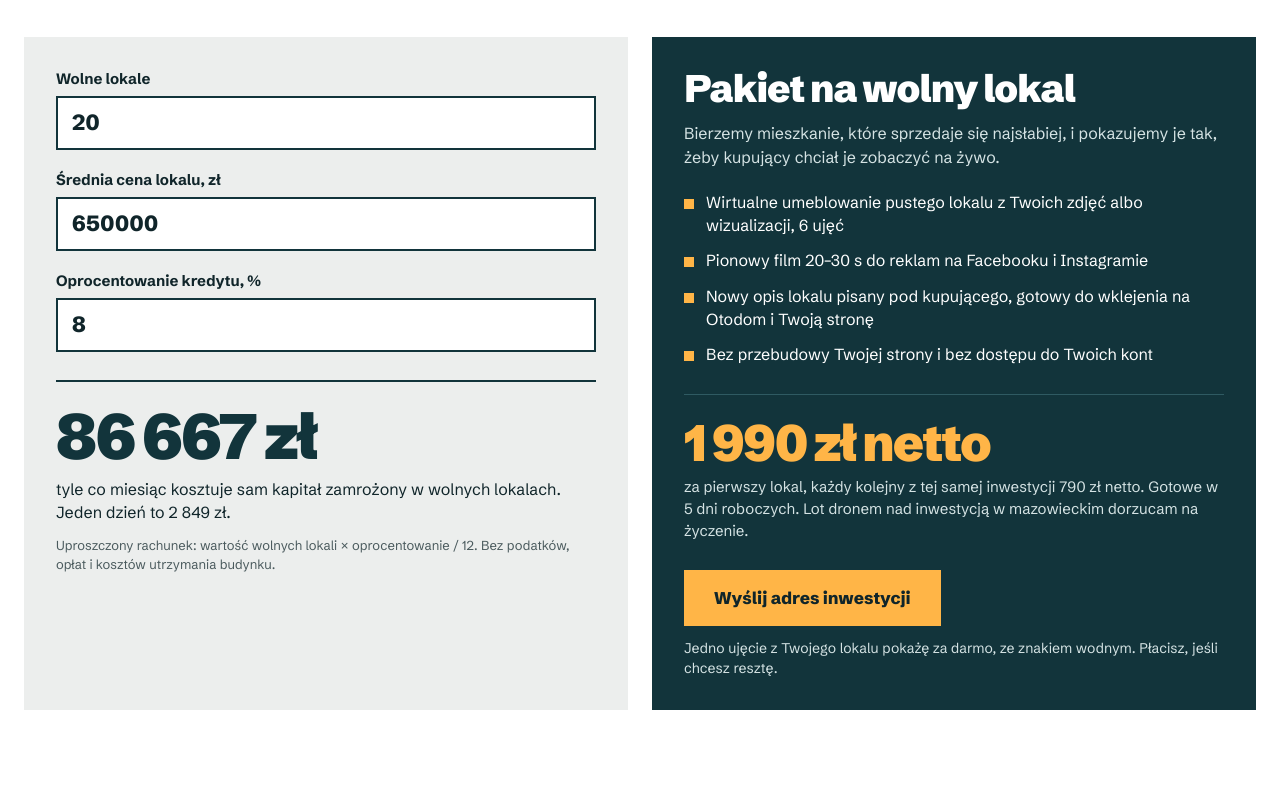
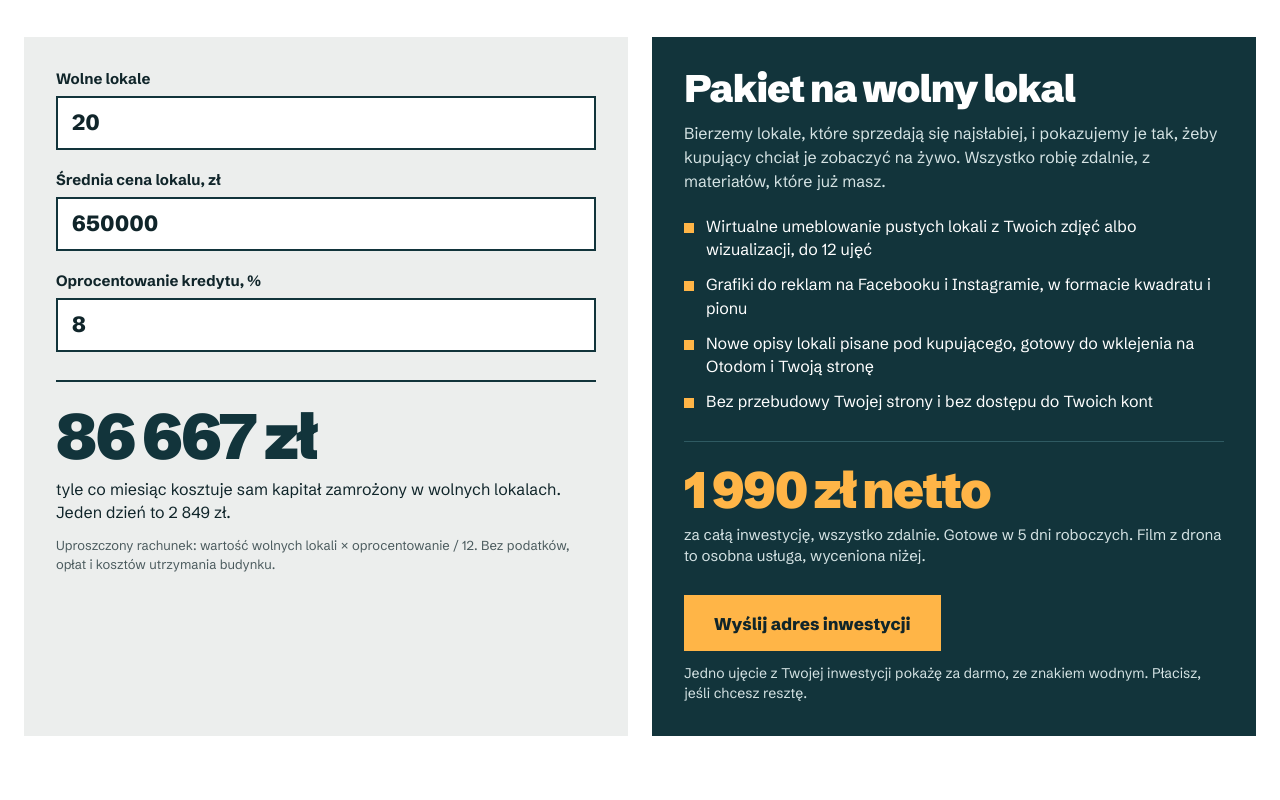
Before and after one commit to michalkusnierz/pukpukpuk, a plain HTML site: page index.html in a window 1280 px wide. Shown: the part 1560-2360 px from the top of the page. Drawn offline with nearby package versions, Linux system fonts and the light colour scheme; a web font is replaced by a local one.

Commit message:
Pakiet wolne lokale: 1990 zł za inwestycję, tylko praca zdalna, bez filmu
Co-Authored-By: Claude Opus 5.5 <noreply@anthropic.com>
Claude-Session: https://claude.ai/code/session_014ajQhdCkiooE5t1gRzM9xY

```diff
--- a/index.html
+++ b/index.html
@@ -213,20 +213,20 @@ button:focus-visible,a:focus-visible,input:focus-visible{outline:3px solid #1025
 </div>
 <div style="background: #12343B; color: #FFFFFF; padding: 32px; display: flex; flex-direction: column">
 <div style="font-weight: 900; font-size: clamp(28px, 3vw, 40px); line-height: 1; letter-spacing: -.03em">Pakiet na wolny lokal</div>
-<p style="margin: 14px 0 0; font-size: 16px; line-height: 1.5; color: #D5E3E4">Bierzemy mieszkanie, które sprzedaje się najsłabiej, i pokazujemy je tak, żeby kupujący chciał je zobaczyć na żywo.</p>
+<p style="margin: 14px 0 0; font-size: 16px; line-height: 1.5; color: #D5E3E4">Bierzemy lokale, które sprzedają się najsłabiej, i pokazujemy je tak, żeby kupujący chciał je zobaczyć na żywo. Wszystko robię zdalnie, z materiałów, które już masz.</p>
 <ul style="margin: 22px 0 0; padding: 0; list-style: none; display: grid; gap: 12px; font-size: 16px; line-height: 1.45">
-<li style="padding-left: 22px; position: relative"><span aria-hidden="true" style="position: absolute; left: 0; top: 8px; width: 10px; height: 10px; background: #FFB547"></span>Wirtualne umeblowanie pustego lokalu z Twoich zdjęć albo wizualizacji, 6 ujęć</li>
-<li style="padding-left: 22px; position: relative"><span aria-hidden="true" style="position: absolute; left: 0; top: 8px; width: 10px; height: 10px; background: #FFB547"></span>Pionowy film 20–30 s do reklam na Facebooku i Instagramie</li>
-<li style="padding-left: 22px; position: relative"><span aria-hidden="true" style="position: absolute; left: 0; top: 8px; width: 10px; height: 10px; background: #FFB547"></span>Nowy opis lokalu pisany pod kupującego, gotowy do wklejenia na Otodom i Twoją stronę</li>
+<li style="padding-left: 22px; position: relative"><span aria-hidden="true" style="position: absolute; left: 0; top: 8px; width: 10px; height: 10px; background: #FFB547"></span>Wirtualne umeblowanie pustych lokali z Twoich zdjęć albo wizualizacji, do 12 ujęć</li>
+<li style="padding-left: 22px; position: relative"><span aria-hidden="true" style="position: absolute; left: 0; top: 8px; width: 10px; height: 10px; background: #FFB547"></span>Grafiki do reklam na Facebooku i Instagramie, w formacie kwadratu i pionu</li>
+<li style="padding-left: 22px; position: relative"><span aria-hidden="true" style="position: absolute; left: 0; top: 8px; width: 10px; height: 10px; background: #FFB547"></span>Nowe opisy lokali pisane pod kupującego, gotowy do wklejenia na Otodom i Twoją stronę</li>
 <li style="padding-left: 22px; position: relative"><span aria-hidden="true" style="position: absolute; left: 0; top: 8px; width: 10px; height: 10px; background: #FFB547"></span>Bez przebudowy Twojej strony i bez dostępu do Twoich kont</li>
 </ul>
 <div style="margin-top: 28px; padding-top: 22px; border-top: 1px solid #2F5A62">
 <div style="font-weight: 900; font-size: clamp(36px, 4vw, 52px); line-height: 1; letter-spacing: -.04em; color: #FFB547">1 990 zł netto</div>
-<p style="margin: 8px 0 0; font-size: 15px; line-height: 1.45; color: #D5E3E4">za pierwszy lokal, każdy kolejny z tej samej inwestycji 790 zł netto. Gotowe w 5 dni roboczych. Lot dronem nad inwestycją w mazowieckim dorzucam na życzenie.</p>
+<p style="margin: 8px 0 0; font-size: 15px; line-height: 1.45; color: #D5E3E4">za całą inwestycję, wszystko zdalnie. Gotowe w 5 dni roboczych. Film z drona to osobna usługa, wyceniona niżej.</p>
 </div>
 <div style="margin-top: auto; padding-top: 28px">
 <a href="#kontakt" style="display: inline-flex; align-items: center; min-height: 56px; padding: 0 30px; background: #FFB547; color: #10252A; font-weight: 800; font-size: 17px; text-decoration: none">Wyślij adres inwestycji</a>
-<p style="margin: 12px 0 0; font-size: 14px; line-height: 1.45; color: #D5E3E4">Jedno ujęcie z Twojego lokalu pokażę za darmo, ze znakiem wodnym. Płacisz, jeśli chcesz resztę.</p>
+<p style="margin: 12px 0 0; font-size: 14px; line-height: 1.45; color: #D5E3E4">Jedno ujęcie z Twojej inwestycji pokażę za darmo, ze znakiem wodnym. Płacisz, jeśli chcesz resztę.</p>
 </div>
 </div>
 </div>
@@ -478,7 +478,7 @@ button:focus-visible,a:focus-visible,input:focus-visible{outline:3px solid #1025
 <div style="padding: 16px 0 6px; font-weight: 800; font-size: 30px; line-height: 1; text-transform: uppercase">Z dronem</div>
 <div style="padding: 16px 4px 6px; border-bottom: 2px solid #10252A; font-weight: 700; font-size: 26px; line-height: 1.15"><span style="font-size: 40px; color: #12343B">OD 9 000 ZŁ NETTO</span><br>NAGRANIE NA BUDOWIE, FILM 60-90 S, KLIPY PIONOWE DO REKLAM</div>
 <div style="padding: 16px 0 6px; font-weight: 800; font-size: 30px; line-height: 1; text-transform: uppercase">Wolny lokal</div>
-<div style="padding: 16px 4px 6px; border-bottom: 2px solid #10252A; font-weight: 700; font-size: 26px; line-height: 1.15">PAKIET DLA JEDNEGO LOKALU 1 990 ZŁ NETTO, KAŻDY KOLEJNY 790 ZŁ</div>
+<div style="padding: 16px 4px 6px; border-bottom: 2px solid #10252A; font-weight: 700; font-size: 26px; line-height: 1.15">PAKIET ZDALNY DLA INWESTYCJI: 1 990 ZŁ NETTO. UMEBLOWANIE WIZUALNE, GRAFIKI DO REKLAM, OPISY</div>
 <div style="padding: 16px 0 6px; font-weight: 800; font-size: 30px; line-height: 1; text-transform: uppercase">Poza zakresem</div>
 <div style="padding: 16px 4px 6px; border-bottom: 2px solid #10252A; font-weight: 700; font-size: 26px; line-height: 1.15">PLIK DO DANE.GOV.PL, WYBIERARKA NA BRYLE, CRM. WYCENA OSOBNO</div>
 <div style="padding: 16px 0 6px; font-weight: 800; font-size: 30px; line-height: 1; text-transform: uppercase">Gwarancja</div>
```
